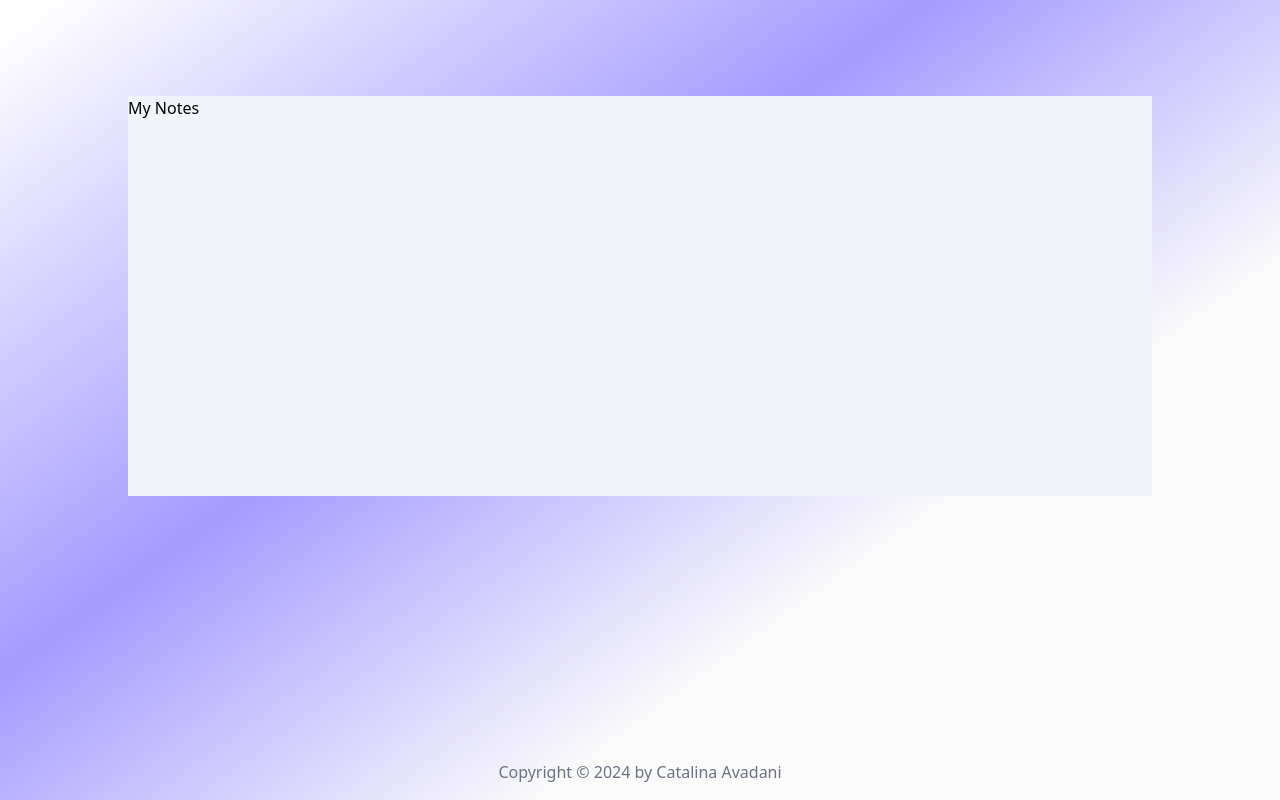
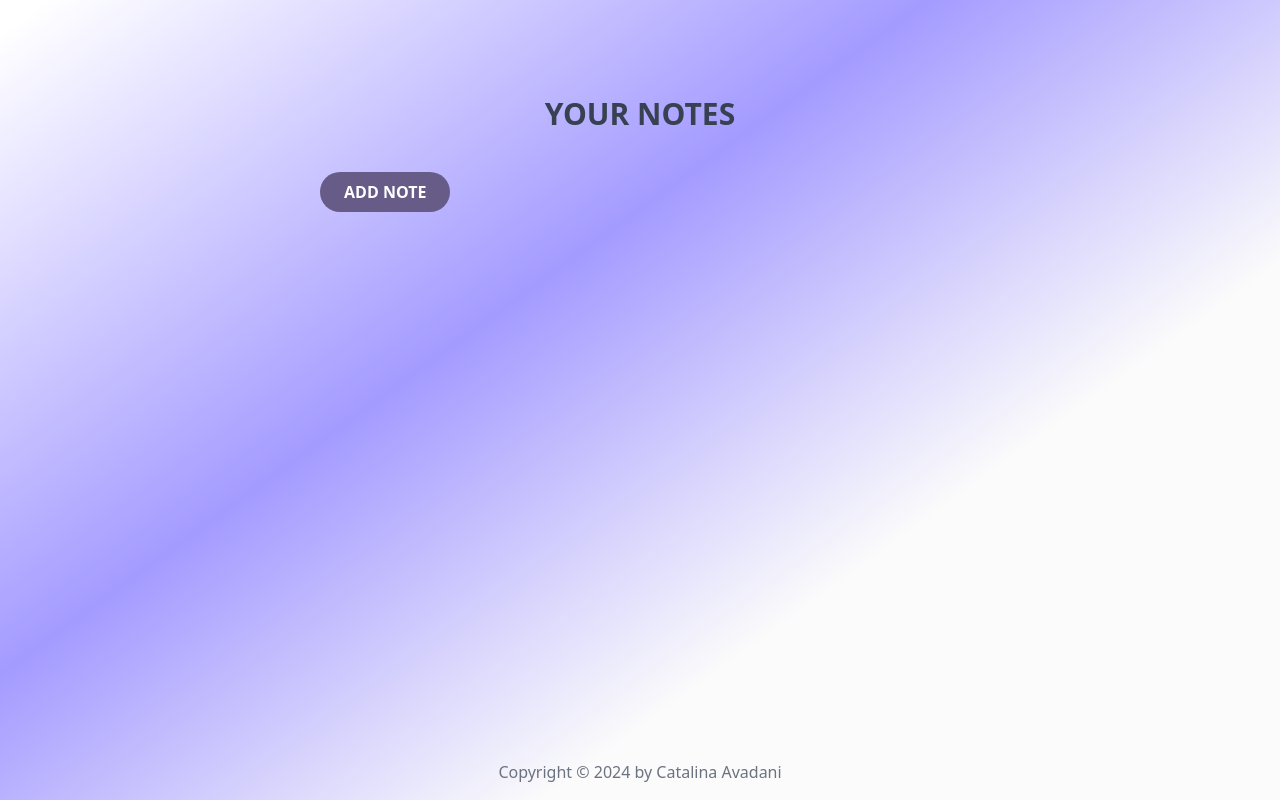
Before and after one commit to CatAvadani/my-notes, a Next.js app: page /allNotes in a window 1280 px wide. Built offline with nearby package versions, Linux system fonts and the light colour scheme.

Commit message:
Save notes to the local storage.

```diff
--- a/app/allNotes/page.tsx
+++ b/app/allNotes/page.tsx
@@ -1,18 +1,40 @@
 "use client";
+
+import { XMarkIcon } from "@heroicons/react/24/solid";
+import Link from "next/link";
 import { useNotes } from "../contexts/NoteContext";
 
 export default function AllNotes() {
   const { notes } = useNotes();
+
   return (
-    <div className=' flex flex-col mt-24 w-[80vw] h-[50vh] bg-slate-100 text-black'>
-      <h1>My Notes</h1>
-
-      {notes.map((note) => (
-        <div key={note.title}>
-          <h1>{note.title}</h1>
-          <p>{note.text}</p>
-        </div>
-      ))}
+    <div className=' flex flex-col mt-24  text-gray-700 justify-center items-center'>
+      <h1 className='text-2xl md:text-3xl font-bold mb-10 mt-0'>YOUR NOTES</h1>
+      <div className='flex flex-1 w-full'>
+        <Link href={"/"}>
+          <button
+            className='py-2 px-6 mb-5 rounded-full
+         bg-[#675c88] text-white font-semibold hover:bg-[#53486b] transition-all hover:text-slate-300'
+          >
+            ADD NOTE
+          </button>
+        </Link>
+      </div>
+      <div className='flex flex-col w-[90vw] md:w-[50vw] space-y-3'>
+        {notes.map((note) => (
+          <div
+            key={note.title}
+            className=' bg-gray-50 border p-4 rounded shadow-md'
+          >
+            <div className='flex justify-between'>
+              <h1 className=' font-semibold mb-2 capitalize'>{note.title}</h1>
+              <XMarkIcon className='h-6 w-6 text-red-700' />
+            </div>
+            <hr />
+            <p className='mt-4'>{note.text}</p>
+          </div>
+        ))}
+      </div>
     </div>
   );
 }
--- a/app/contexts/NoteContext.tsx
+++ b/app/contexts/NoteContext.tsx
@@ -1,5 +1,11 @@
 "use client";
-import { PropsWithChildren, createContext, useContext, useState } from "react";
+import {
+  PropsWithChildren,
+  createContext,
+  useContext,
+  useEffect,
+  useState,
+} from "react";
 
 export interface Note {
   title: string;
@@ -15,10 +21,26 @@ const NoteContext = createContext({} as NoteContextValue);
 
 function NotesProvider(props: PropsWithChildren) {
   const [notes, setNotes] = useState<Note[]>([]);
+  const [isLoaded, setIsLoaded] = useState(false);
+
+  useEffect(() => {
+    const savedNotes = localStorage.getItem("notes");
+    if (savedNotes) {
+      setNotes(JSON.parse(savedNotes));
+    }
+    setIsLoaded(true);
+  }, []);
+
+  useEffect(() => {
+    if (!isLoaded) return;
+    localStorage.setItem("notes", JSON.stringify(notes));
+  }, [notes, isLoaded]);
 
   const addNotes = (note: Note) => {
     setNotes([...notes, note]);
   };
+
+  console.log(notes);
 
   return (
     <NoteContext.Provider
--- a/app/page.tsx
+++ b/app/page.tsx
@@ -30,7 +30,6 @@ export default function Home() {
     <div className=' flex flex-col items-center py-4 mt-9 space-y-5'>
       <h1 className='text-2xl md:text-3xl font-bold mb-10 mt-0'>MY NOTES</h1>
       <form
-        onSubmit={handleClick}
         action='submit'
         className='flex flex-col space-y-1 bg-black/5 rounded p-8 w-[90vw] md:p-10 md:px-16  md:w-full'
       >
@@ -53,7 +52,7 @@ export default function Home() {
           className=' p-4 rounded text-black'
         ></textarea>
         <button
-          type='submit'
+          onClick={handleClick}
           className=' p-4 bg-[#675c88] text-white font-semibold rounded hover:bg-[#53486b] transition-all hover:text-slate-300'
         >
           SAVE NOTE
```
Also changed, not shown: package.json (+6 -5 lines), 1 other file (tests, documents, lock files or other folders).
